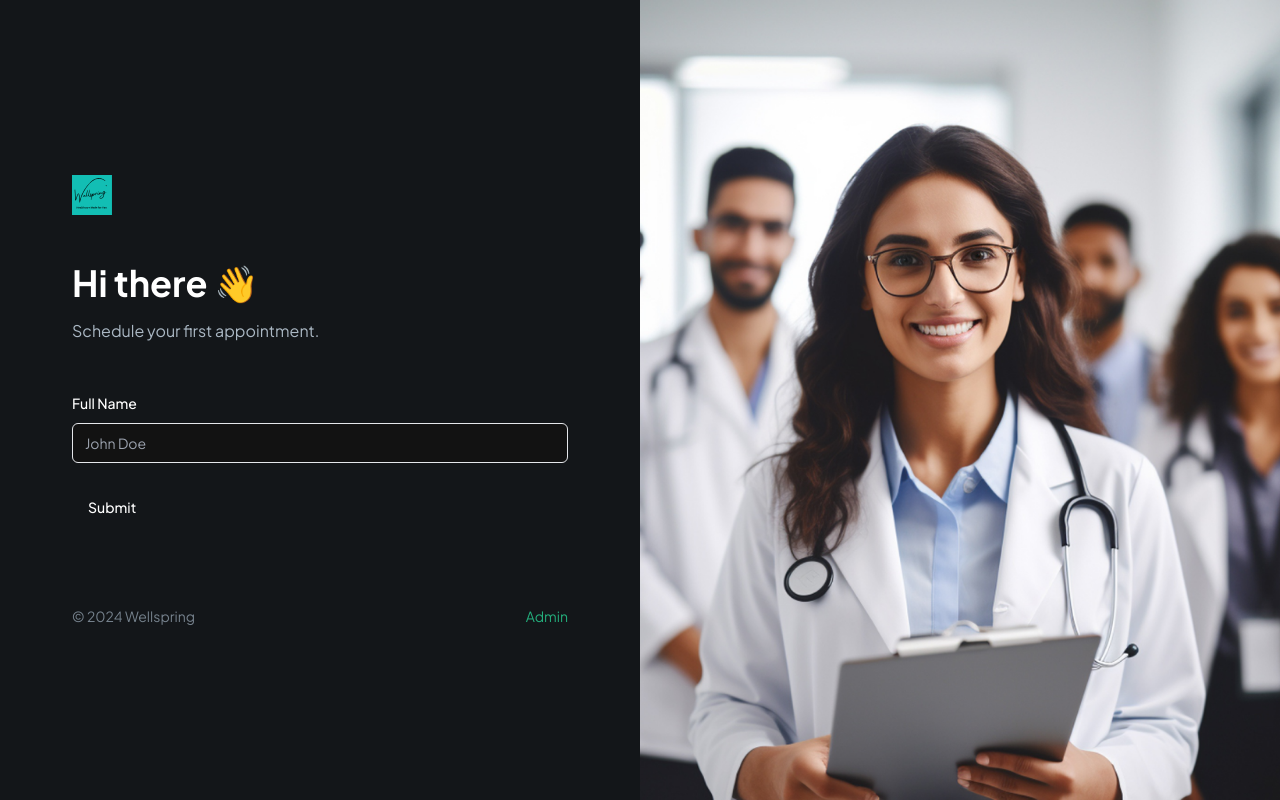
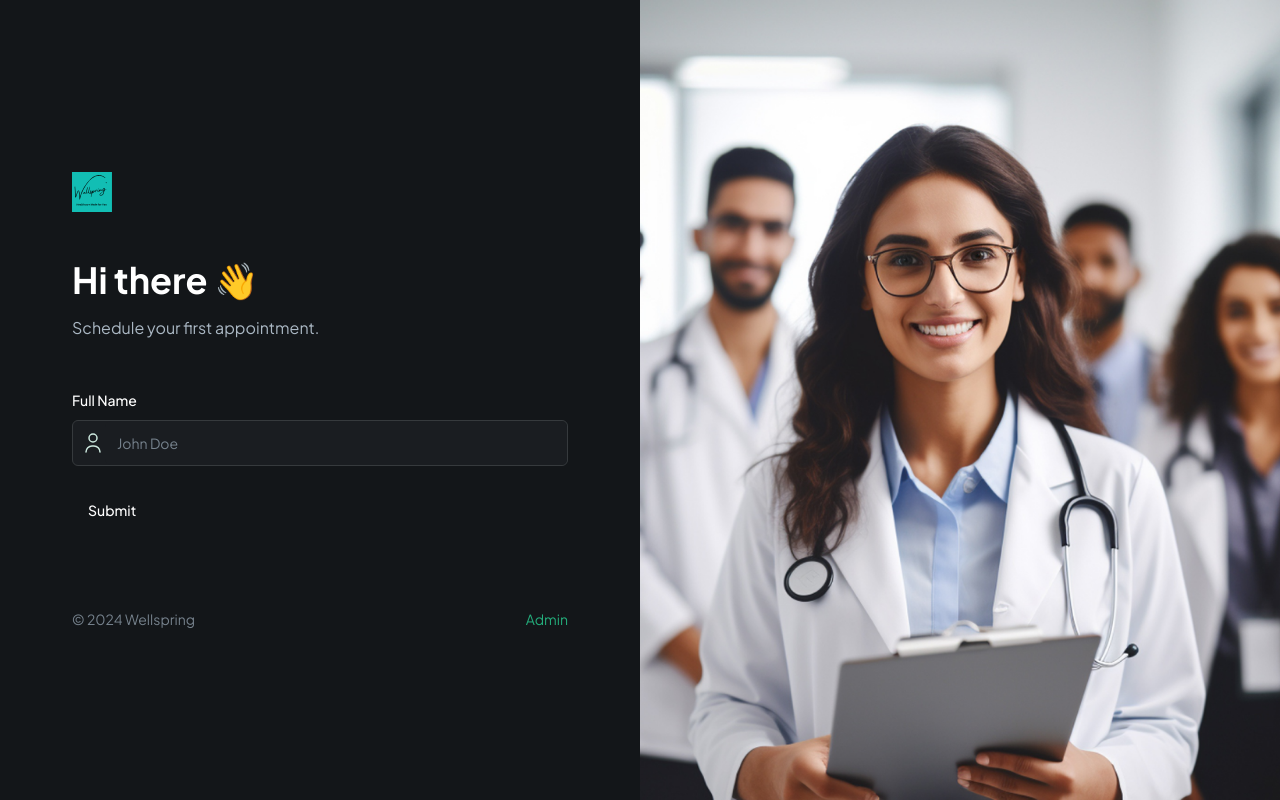
Before and after one commit to Wellspring-Medic/wellspring, a Next.js app: page / in a window 1280 px wide. Built offline with nearby package versions, Linux system fonts and the light colour scheme.

Commit message:
feat: made forms completely reusable.

```diff
--- a/components/CustomFormField.tsx
+++ b/components/CustomFormField.tsx
@@ -14,11 +14,12 @@ import {
 } from "@/components/ui/form";
 import { FormFieldType } from "./forms/PatientForm";
 import { Control } from "react-hook-form";
+import Image from "next/image";
 
 interface CustomProps {
   control: Control<any>;
   fieldType: FormFieldType;
-  name: string,
+  name: string;
   label?: string;
   placeholder?: string;
   iconSrc?: string;
@@ -28,17 +29,37 @@ interface CustomProps {
   showTimeSelect?: boolean;
   children?: React.ReactNode;
   renderSkeleton?: (field: any) => React.ReactNode;
-
 }
 
-const RenderField = ({ field, props }: {field:any; props: CustomProps}) => {
+const RenderField = ({ field, props }: { field: any; props: CustomProps }) => {
+  const { fieldType, placeholder, iconAlt, iconSrc, } = props;
+  switch (fieldType) {
+    case FormFieldType.INPUT:
       return (
+        <div className="flex rounded-md border border-dark-500 bg-dark-400">
+          {iconSrc && (
+            <Image
+              src={iconSrc}
+              alt={iconAlt || 'icon'}
+              width={24}
+              height={24}
+              className="ml-2"
+            />
+          )}
+          <FormControl>
             <Input
-            type="text"
-            placeholder="John Doe"
+              {...field}
+              placeholder={placeholder}
+              className="shad-input border-0"
             />
-    )
+          </FormControl>
+        </div>
+      );
+
+    default:
+      break;
   }
+};
 
 const CustomFormField = (props: CustomProps) => {
   const { control, fieldType, name, label } = props;
@@ -47,16 +68,17 @@ const CustomFormField = (props: CustomProps) => {
     <FormField
       control={control}
       name={name}
-      render={({ field }) =>
+      render={({ field }) => (
         <FormItem>
           {fieldType !== FormFieldType.CHECKBOX && label && (
             <FormLabel>{label}</FormLabel>
           )}
 
-        <RenderField field={field} props={props}/>
+          <RenderField field={field} props={props} />
 
-        <FormMessage  className="shad-error"/>
-      </FormItem>}
+          <FormMessage className="shad-error" />
+        </FormItem>
+      )}
     />
   );
 };
```
Lines whose indentation alone changed are shown as unchanged.
